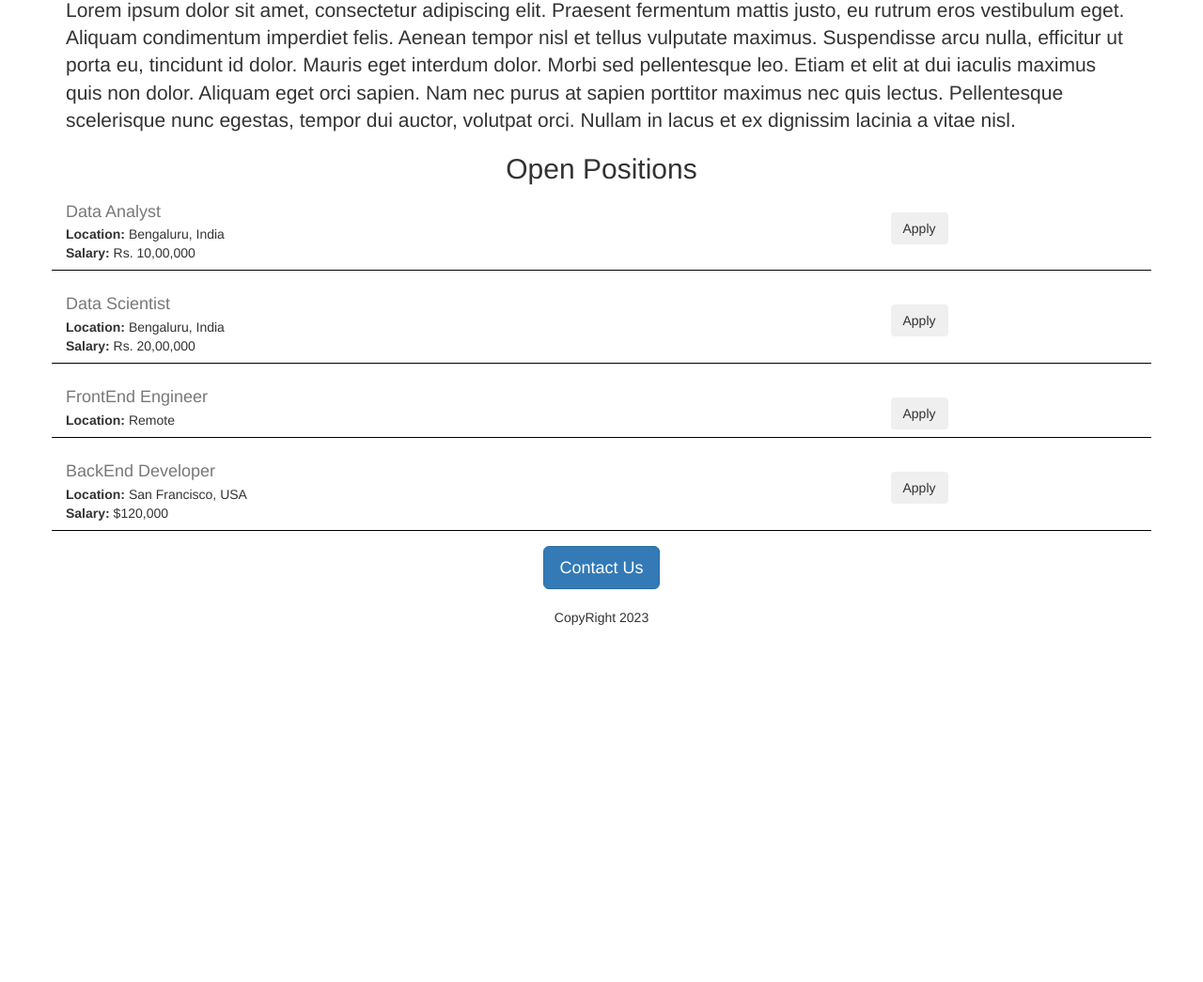
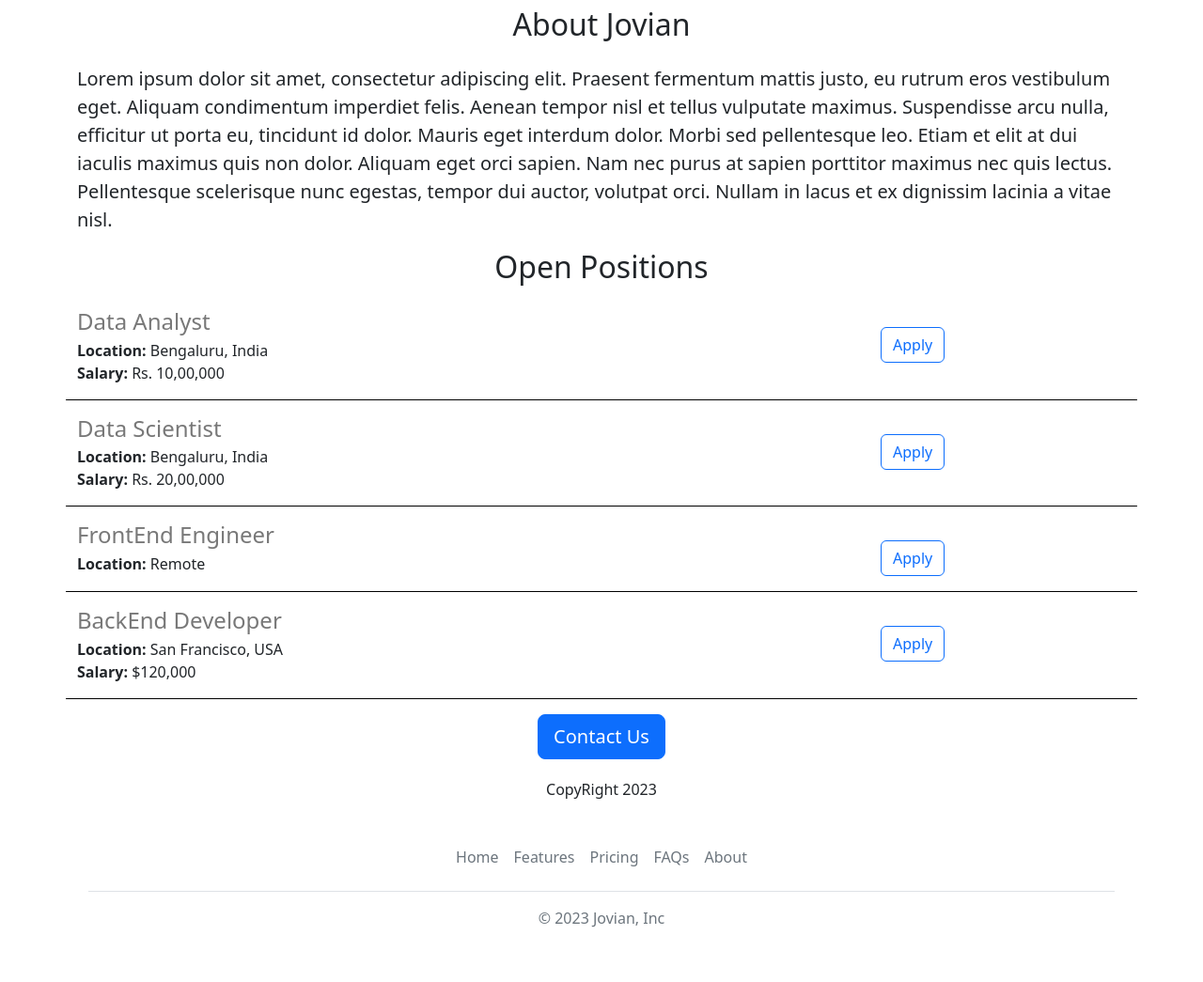
Before and after one commit to asifabbas478/Jovian-careers-website-v2, a Flask app: page / in a window 1280 px wide. Shown: the part 497-1542 px from the top of the page at 94% size. Before the commit the page ends 1162 px from the top, so only its background shows below. Run offline with Flask 2, Linux system fonts and the light colour scheme.

Commit message:
added header and footer to the website

```diff
--- /dev/null
+++ b/templates/footer.html
@@ -0,0 +1,14 @@
+<div class="b-example-divider"></div>
+
+<div class="container">
+  <footer class="py-3 my-4">
+    <ul class="nav justify-content-center border-bottom pb-3 mb-3">
+      <li class="nav-item"><a href="#" class="nav-link px-2 text-muted">Home</a></li>
+      <li class="nav-item"><a href="#" class="nav-link px-2 text-muted">Features</a></li>
+      <li class="nav-item"><a href="#" class="nav-link px-2 text-muted">Pricing</a></li>
+      <li class="nav-item"><a href="#" class="nav-link px-2 text-muted">FAQs</a></li>
+      <li class="nav-item"><a href="#" class="nav-link px-2 text-muted">About</a></li>
+    </ul>
+    <p class="text-center text-muted">&copy; 2023 Jovian, Inc</p>
+  </footer>
+</div>
--- a/templates/home.html
+++ b/templates/home.html
@@ -5,7 +5,7 @@
     <meta charset="utf-8">
     <meta http-equiv="X-UA-Compatible" content="IE=edge">
     <meta name="viewport" content="width=device-width, initial-scale=1">
-     <link rel="stylesheet" href="https://cdn.jsdelivr.net/npm/bootstrap@3.4.1/dist/css/bootstrap.min.css" integrity="sha384-HSMxcRTRxnN+Bdg0JdbxYKrThecOKuH5zCYotlSAcp1+c8xmyTe9GYg1l9a69psu" crossorigin="anonymous">
+     <link rel="stylesheet" <link href="https://cdn.jsdelivr.net/npm/bootstrap@5.2.3/dist/css/bootstrap.min.css" rel="stylesheet" integrity="sha384-rbsA2VBKQhggwzxH7pPCaAqO46MgnOM80zW1RWuH61DGLwZJEdK2Kadq2F9CUG65" crossorigin="anonymous">
     <style>
       #banner {
         height: 360px;
@@ -16,6 +16,7 @@
 
   </head>
   <body>
+    {% include 'navbar.html'%}
     <div class="container">
      <h1 class="text-center mt-2 mb-4" style="color:rgb(100,100,180)">Jovian Carrers</h1>
       <img class="img-responsive" id="banner" src="https://jovian-careers-website.asifabbas478.repl.co/static/banner.jpg">
@@ -34,6 +35,7 @@
       <div class="text-center">
         <button class="btn btn-primary btn-lg">Contact Us</button>
         <p class="mt-6 mb-4" style="margin-top: 20px;">CopyRight 2023</p>
+        {% include 'footer.html'%}
       </div>
     </div>
   </body>
--- a/templates/jobitem.html
+++ b/templates/jobitem.html
@@ -11,6 +11,6 @@
       {% endif %}
     </div>
     <div class="col-sm-3" style="padding-top: 20px;"">
-    <button type="button" class="btn btn-outlinevdark" >Apply</button>
+    <button type="button" class="btn btn-outline-primary" >Apply</button>
     </div>
  </div>
--- /dev/null
+++ b/templates/navbar.html
@@ -0,0 +1,11 @@
+<nav class="navbar shadow-sm fixed-top bg-white">
+  <div class="container-fluid">
+    <a class="navbar-brand" href="#">
+      <img src="/static/logo.svg" width="30" height="24" class="d-inline-block align-text-top" alt="">
+    Jovian
+    </a>
+  </div>
+</nav>
+<div style="height:56px">
+
+</div>
```
Also changed, not shown: static/logo.svg (added).
